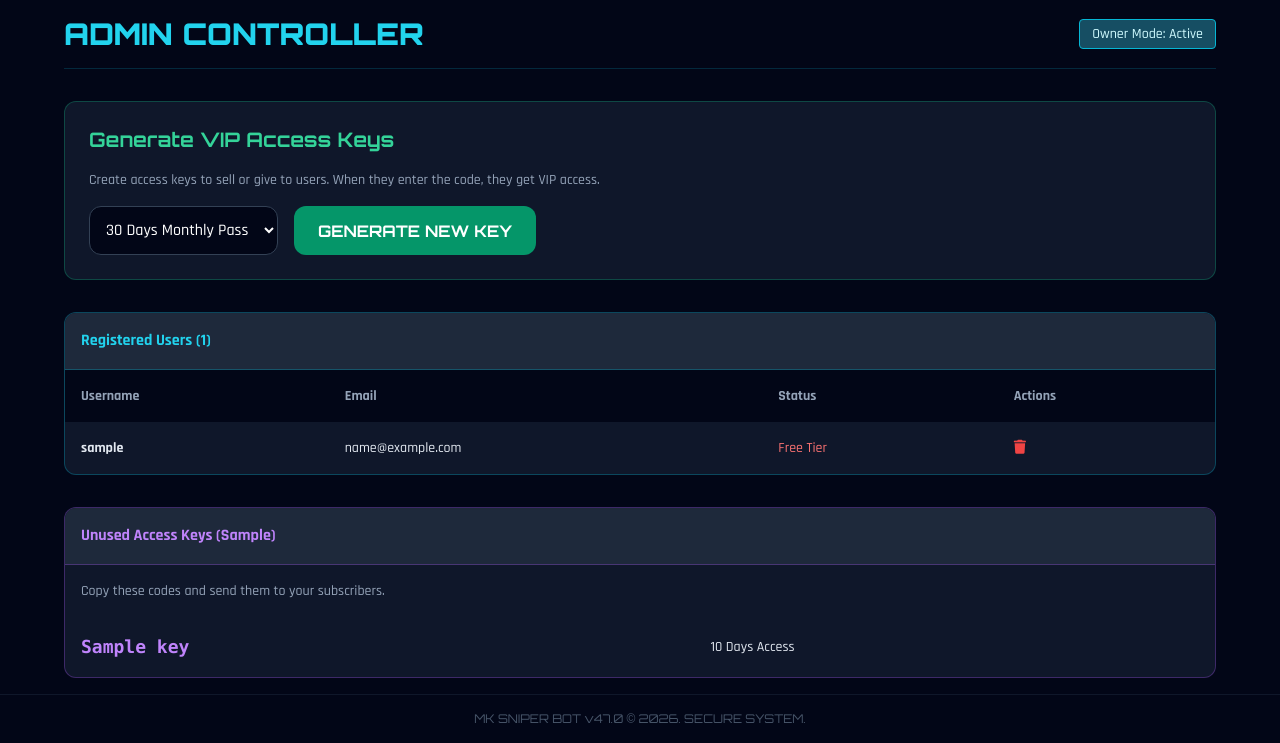
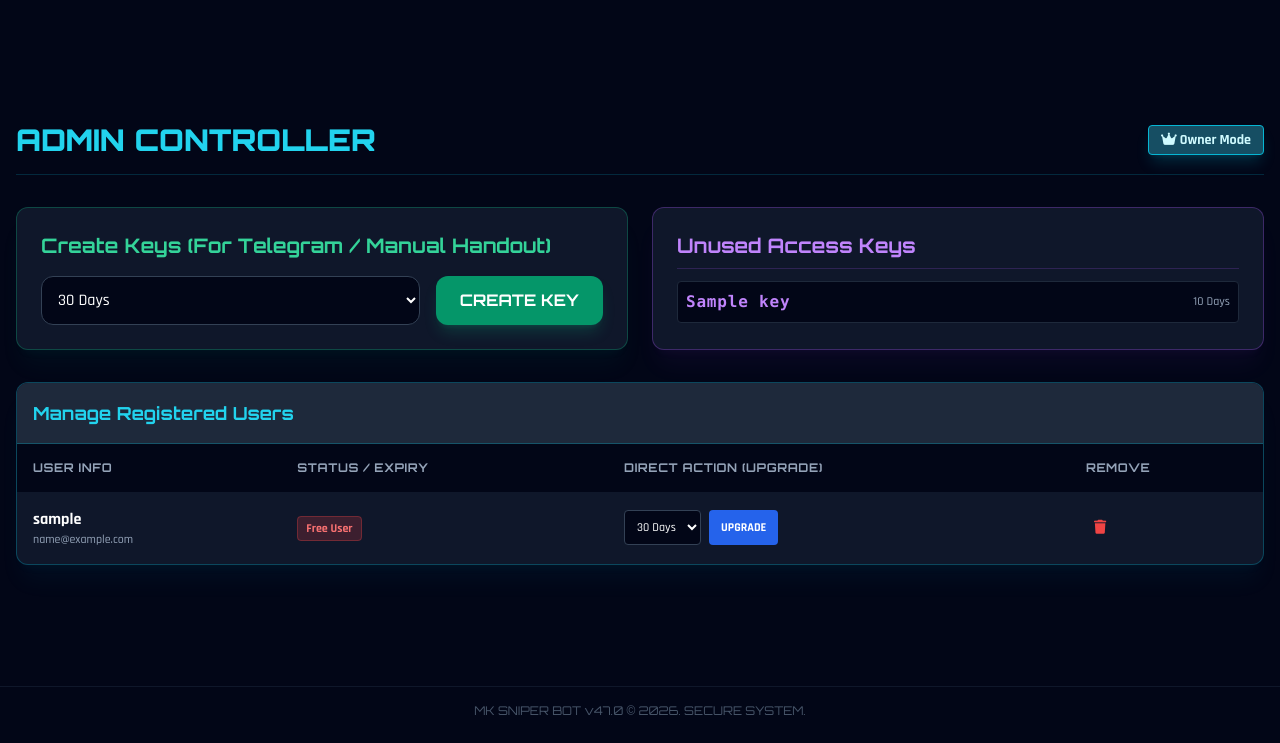
Before and after one commit to Mkyou-lab/appbot2, a Flask app: template templates/admin.html in a window 1280 px wide. Shown: the part 65-808 px from the top of the page. After the commit the page ends 780 px from the top, so only its background shows below. Run offline with Flask 3, Linux system fonts and the light colour scheme; the template is opened without the code that fills it: most values are stand-ins (such as "Sample title", 1, 10 or a date in 2020); some libraries are stand-ins or nearby versions.

Commit message:
Refactor admin.html for improved layout and functionality
Updated the admin page layout and improved key management features.

```diff
--- a/templates/admin.html
+++ b/templates/admin.html
@@ -1,56 +1,89 @@
 {% extends 'base.html' %}
 {% block content %}
-<div class="w-full max-w-6xl mx-auto space-y-8">
-    <div class="flex justify-between items-center border-b border-cyan-500/20 pb-4">
+<div class="w-full max-w-7xl mx-auto space-y-8 py-6">
+    <div class="flex flex-col md:flex-row justify-between items-start md:items-center border-b border-cyan-500/20 pb-4 gap-4">
         <h2 class="text-3xl font-black font-orbitron text-cyan-400">ADMIN CONTROLLER</h2>
-        <span class="bg-cyan-900 border border-cyan-500 px-3 py-1 rounded text-cyan-100 text-sm">Owner Mode: Active</span>
+        <span class="bg-cyan-900 border border-cyan-500 px-3 py-1 rounded text-cyan-100 text-sm font-bold shadow-lg shadow-cyan-500/20"><i class="fas fa-crown"></i> Owner Mode</span>
     </div>
 
-    <!-- Generate Keys for Users -->
-    <div class="bg-slate-900 border border-emerald-500/30 p-6 rounded-xl">
-        <h3 class="text-xl font-bold font-orbitron text-emerald-400 mb-4">Generate VIP Access Keys</h3>
-        <p class="text-sm text-slate-400 mb-4">Create access keys to sell or give to users. When they enter the code, they get VIP access.</p>
-        <form action="/admin/generate_key" method="POST" class="flex gap-4">
-            <select name="duration" class="bg-slate-950 border border-slate-700 p-3 rounded-xl text-white outline-none">
-                <option value="1">1 Day Pass</option>
-                <option value="7">7 Days Weekly Pass</option>
-                <option value="30" selected>30 Days Monthly Pass</option>
-                <option value="365">1 Year Lifetime Pass</option>
-            </select>
-            <button type="submit" class="bg-emerald-600 hover:bg-emerald-500 text-white font-bold px-6 py-3 rounded-xl font-orbitron transition">GENERATE NEW KEY</button>
-        </form>
+    <div class="grid grid-cols-1 lg:grid-cols-2 gap-6">
+        <!-- Mass Key Generator -->
+        <div class="bg-slate-900 border border-emerald-500/30 p-6 rounded-xl shadow-xl shadow-emerald-500/5">
+            <h3 class="text-xl font-bold font-orbitron text-emerald-400 mb-2">Create Keys (For Telegram / Manual Handout)</h3>
+            <form action="/admin/generate_key" method="POST" class="flex flex-col sm:flex-row gap-4 mt-4">
+                <select name="duration" class="flex-1 bg-slate-950 border border-slate-700 p-3 rounded-xl text-white outline-none">
+                    <option value="1">1 Day</option><option value="7">7 Days</option>
+                    <option value="30" selected>30 Days</option><option value="365">1 Year</option>
+                </select>
+                <button type="submit" class="bg-emerald-600 hover:bg-emerald-500 text-white font-bold px-6 py-3 rounded-xl font-orbitron transition shadow-lg shadow-emerald-500/20">CREATE KEY</button>
+            </form>
+        </div>
+
+        <!-- Active Keys List -->
+        <div class="bg-slate-900 border border-purple-500/30 p-6 rounded-xl shadow-xl shadow-purple-500/5 overflow-y-auto max-h-48">
+            <h3 class="text-xl font-bold font-orbitron text-purple-400 mb-2 border-b border-purple-500/20 pb-2">Unused Access Keys</h3>
+            <div class="space-y-2 mt-3">
+                {% for k in keys %}
+                    {% if not k.used %}
+                    <div class="flex justify-between items-center bg-slate-950 p-2 rounded border border-slate-800">
+                        <span class="font-mono text-purple-400 font-bold tracking-wider">{{ k.key }}</span>
+                        <span class="text-xs text-slate-400">{{ k.duration }} Days</span>
+                    </div>
+                    {% endif %}
+                {% endfor %}
+            </div>
+        </div>
     </div>
 
-    <!-- User Management Table -->
-    <div class="bg-slate-900 border border-cyan-500/30 rounded-xl overflow-hidden">
-        <div class="p-4 bg-slate-800 border-b border-cyan-500/30 font-bold text-cyan-400">Registered Users ({{ stats.total_users }})</div>
+    <!-- Specific User Management & Upgrades -->
+    <div class="bg-slate-900 border border-cyan-500/30 rounded-xl overflow-hidden shadow-xl shadow-cyan-500/5">
+        <div class="p-4 bg-slate-800 border-b border-cyan-500/30 font-bold text-cyan-400 text-lg font-orbitron">Manage Registered Users</div>
         <div class="overflow-x-auto">
             <table class="w-full text-left text-sm">
                 <thead>
-                    <tr class="bg-slate-950 text-slate-400">
-                        <th class="p-4">Username</th>
-                        <th class="p-4">Email</th>
-                        <th class="p-4">Status</th>
-                        <th class="p-4">Actions</th>
+                    <tr class="bg-slate-950 text-slate-400 uppercase text-xs font-orbitron tracking-wider">
+                        <th class="p-4">User Info</th>
+                        <th class="p-4">Status / Expiry</th>
+                        <th class="p-4">Direct Action (Upgrade)</th>
+                        <th class="p-4">Remove</th>
                     </tr>
                 </thead>
                 <tbody class="divide-y divide-slate-800 text-slate-200">
                     {% for u in users %}
-                    <tr>
-                        <td class="p-4 font-bold">{{ u.username }}</td>
-                        <td class="p-4">{{ u.email }}</td>
+                    <tr class="hover:bg-slate-800/30 transition">
                         <td class="p-4">
-                            {% if u.subscribed %}<span class="text-emerald-400">VIP Active</span>
-                            {% else %}<span class="text-red-400">Free Tier</span>{% endif %}
+                            <div class="font-bold text-white text-base">{{ u.username }}</div>
+                            <div class="text-slate-400 text-xs">{{ u.email }}</div>
+                        </td>
+                        <td class="p-4">
+                            {% if u.subscribed %}
+                                <span class="px-2 py-1 bg-emerald-500/20 text-emerald-400 border border-emerald-500/30 rounded text-xs font-bold">VIP Active</span>
+                                <div class="text-xs text-slate-500 mt-1">{{ u.expiry_date }}</div>
+                            {% else %}
+                                <span class="px-2 py-1 bg-red-500/20 text-red-400 border border-red-500/30 rounded text-xs font-bold">Free User</span>
+                            {% endif %}
                         </td>
                         <td class="p-4">
                             {% if u.email != 'kabirolamide07043@gmail.com' %}
-                            <form action="/admin/delete_user" method="POST" onsubmit="return confirm('Delete this user?');">
+                            <form action="/admin/upgrade_user" method="POST" class="flex gap-2">
                                 <input type="hidden" name="email" value="{{ u.email }}">
-                                <button class="text-red-500 hover:text-red-400 font-bold"><i class="fas fa-trash"></i></button>
+                                <select name="duration" class="bg-slate-950 border border-slate-700 rounded p-2 text-xs text-white outline-none">
+                                    <option value="7">7 Days</option>
+                                    <option value="30" selected>30 Days</option>
+                                    <option value="365">1 Year</option>
+                                </select>
+                                <button type="submit" class="bg-blue-600 hover:bg-blue-500 px-3 py-2 rounded text-xs font-bold text-white transition">UPGRADE</button>
                             </form>
                             {% else %}
-                            <span class="text-cyan-600 text-xs">OWNER</span>
+                                <span class="text-cyan-600 text-xs font-bold">SYSTEM OWNER</span>
+                            {% endif %}
+                        </td>
+                        <td class="p-4">
+                            {% if u.email != 'kabirolamide07043@gmail.com' %}
+                            <form action="/admin/delete_user" method="POST" onsubmit="return confirm('Delete this user completely?');">
+                                <input type="hidden" name="email" value="{{ u.email }}">
+                                <button class="text-red-500 hover:text-red-400 p-2"><i class="fas fa-trash"></i></button>
+                            </form>
                             {% endif %}
                         </td>
                     </tr>
@@ -59,25 +92,5 @@
             </table>
         </div>
     </div>
-
-    <!-- Active Keys Table -->
-    <div class="bg-slate-900 border border-purple-500/30 rounded-xl overflow-hidden">
-        <div class="p-4 bg-slate-800 border-b border-purple-500/30 font-bold text-purple-400">Unused Access Keys ({{ stats.active_keys }})</div>
-        <div class="p-4 text-sm text-slate-400">Copy these codes and send them to your subscribers.</div>
-        <div class="overflow-x-auto">
-            <table class="w-full text-left text-sm">
-                <tbody class="divide-y divide-slate-800 text-slate-200">
-                    {% for k in keys %}
-                        {% if not k.used %}
-                        <tr>
-                            <td class="p-4 font-mono text-purple-400 font-bold text-lg">{{ k.key }}</td>
-                            <td class="p-4">{{ k.duration }} Days Access</td>
-                        </tr>
-                        {% endif %}
-                    {% endfor %}
-                </tbody>
-            </table>
-        </div>
-    </div>
 </div>
 {% endblock %}
```
